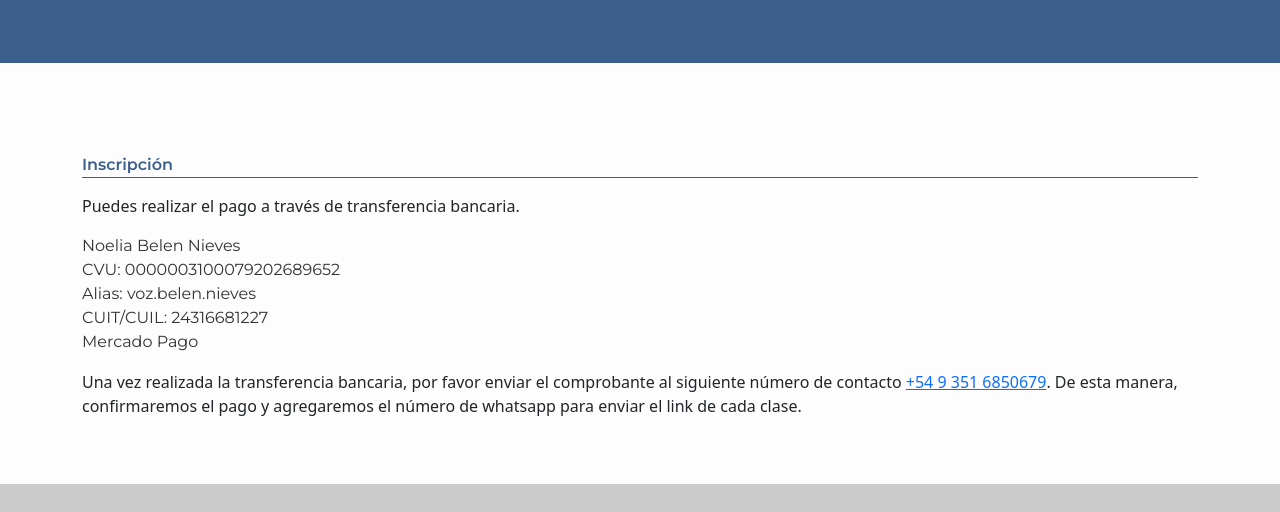
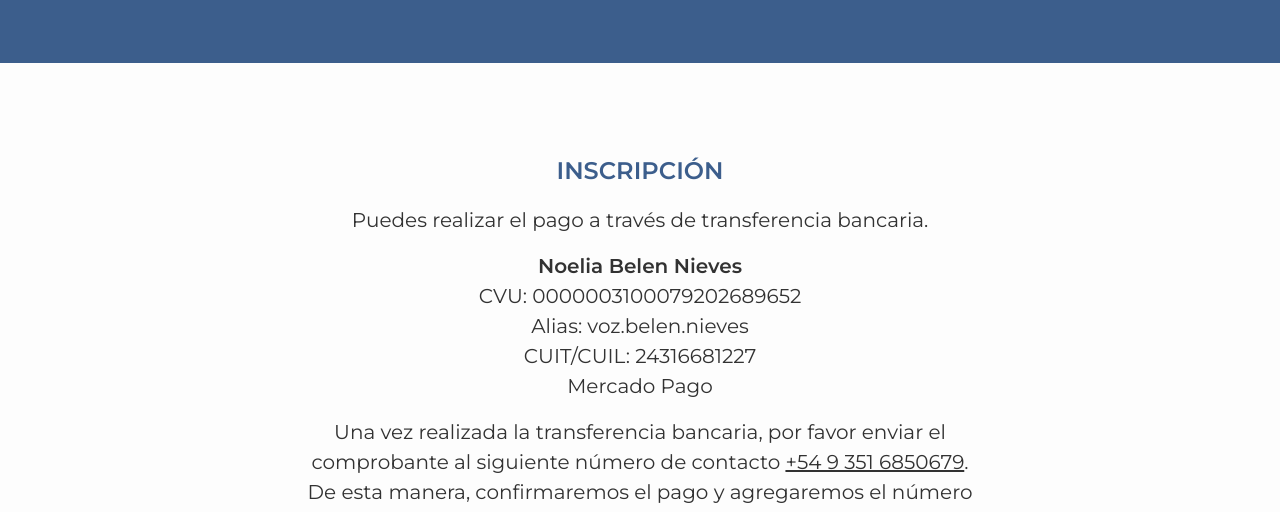
Before and after one commit to lauraheritier/oratoria-cristianos, a plain HTML site: page index.html in a window 1280 px wide. Shown: the part 1968-2480 px from the top of the page. Drawn offline with Linux system fonts and the light colour scheme.

Commit message:
Add files via upload

```diff
--- a/assets/styles.css
+++ b/assets/styles.css
@@ -161,7 +161,7 @@ h1 {
 .course .intro-text {
     font-size: 16px;
 }
-.course p.intro-text .bold {
+.bold {
     font-family: 'Montserrat-SemiBold';
 }
 #content {
@@ -188,15 +188,21 @@ h1 {
 #payment {
     padding-top: 90px;
     padding-bottom: 50px;
+    max-width: 700px;
+    margin: 0 auto;
 }
 #payment .payment-title {
     color: #3C5E8C;
     font-family: 'Montserrat-SemiBold', sans-serif;
-    border-bottom: 1px solid;
+    font-size: 24px;
+    text-align: center;
+    text-transform: uppercase;
 }
-#payment-details, #payment .bank {
+#payment .payment-details, #payment .bank, #payment a, #payment a:hover, #payment a:focus {
     font-family: "Montserrat-Regular", sans-serif;
     color: #323232;
+    text-align: center;
+    font-size: 20px;
 }
 .footer {
     background-color: #CBCBCB;
```
